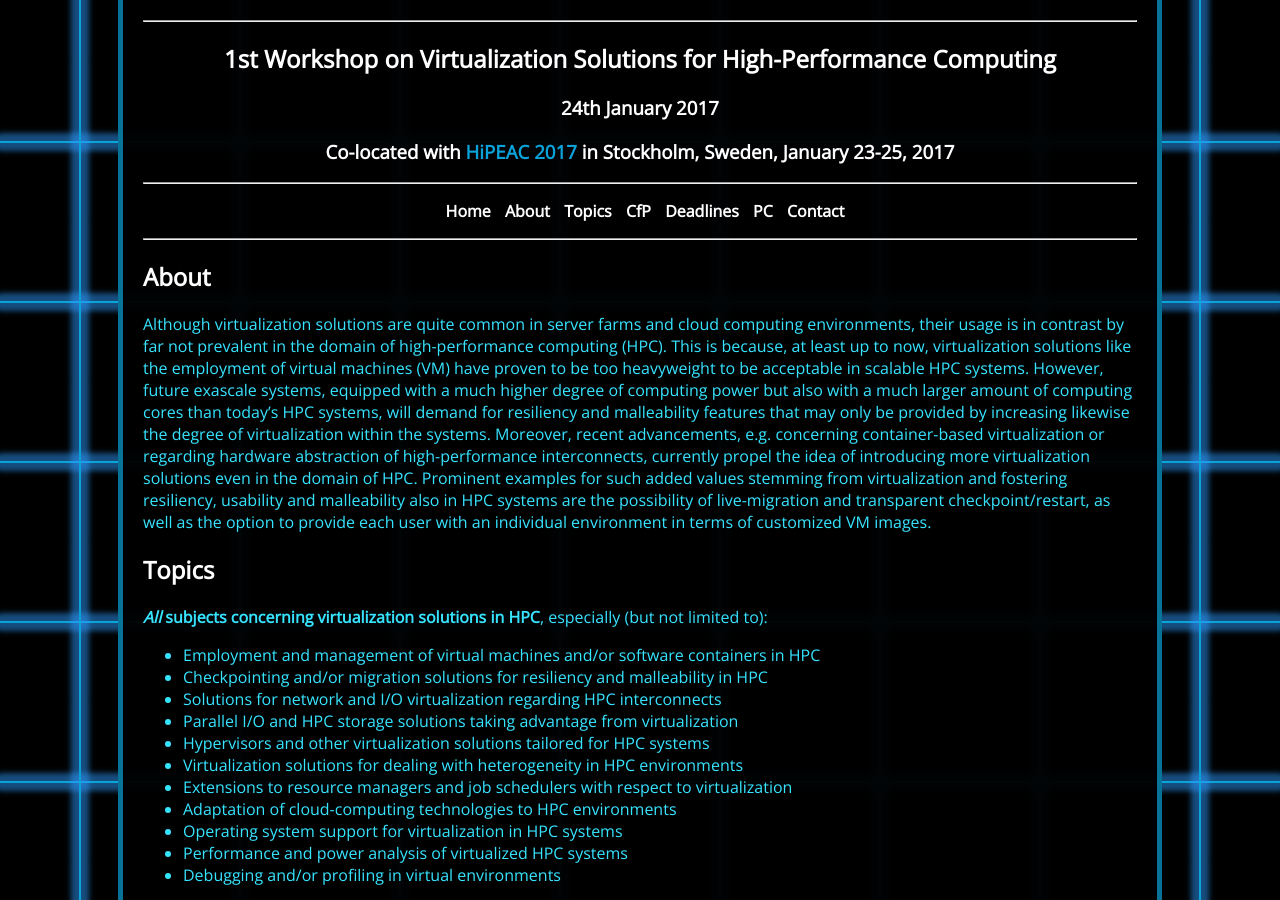
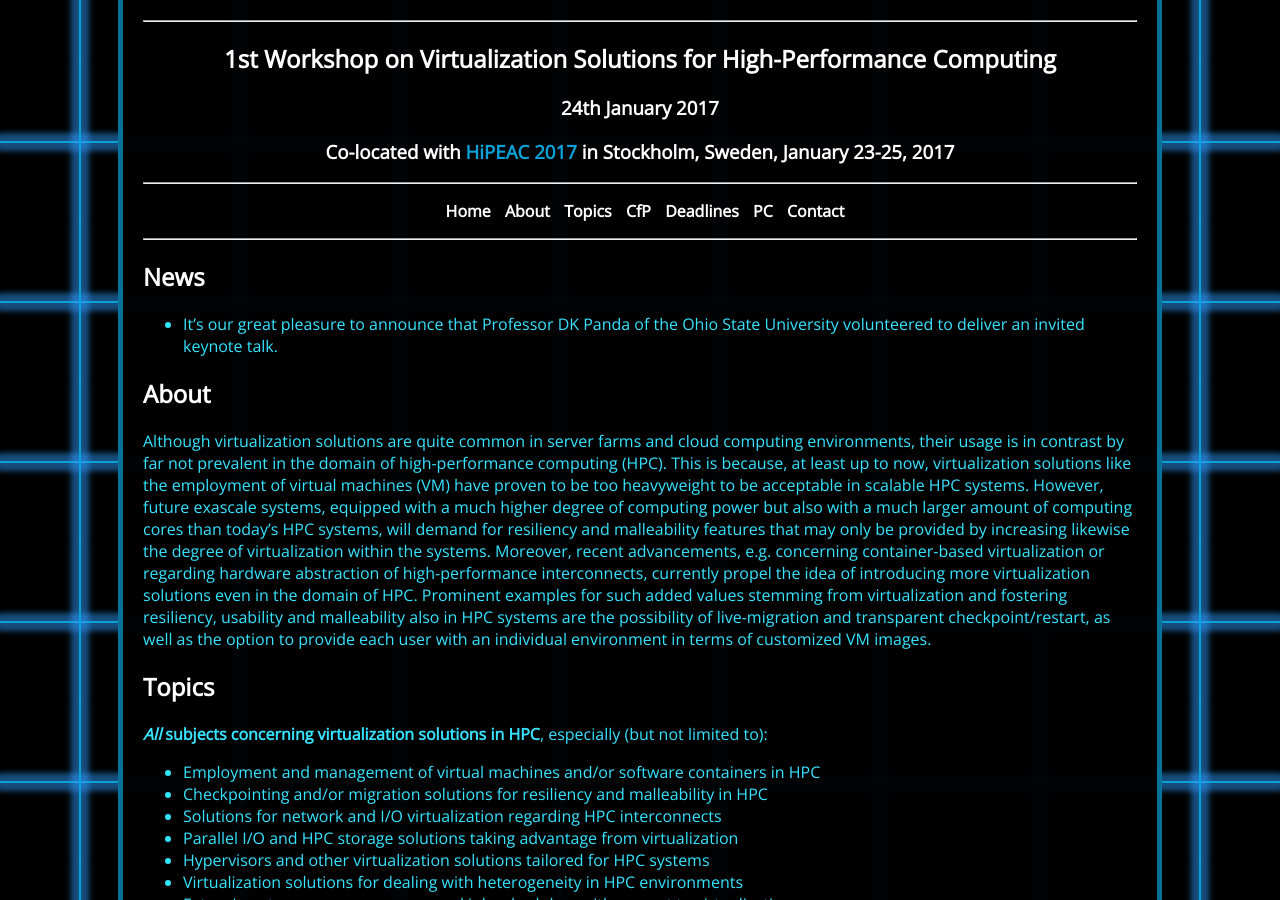
Before and after one commit to VisorHPC/VisorHPC.github.io, a Jekyll site: the page built from index.md, in a window 1280 px wide and 900 px high, scrolled down 418 px. Built offline with Jekyll 4.4.1, drawn with Linux system fonts in a browser that asks for light colours.

Commit message:
Added note about keynote talk

```diff
--- a/index.md
+++ b/index.md
@@ -1,6 +1,10 @@
 ---
 layout: default
 ---
+
+## News
+{:id="news"}
+ * It’s our great pleasure to announce that Professor DK Panda of the Ohio State University volunteered to deliver an invited keynote talk.
 
 ## About
 {:id="about"}
```
